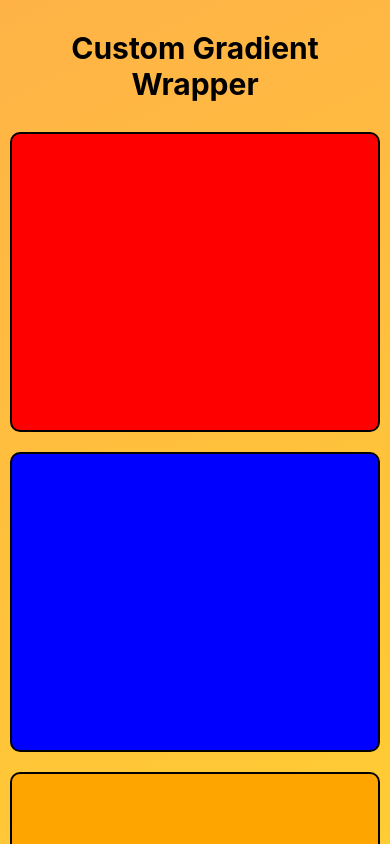
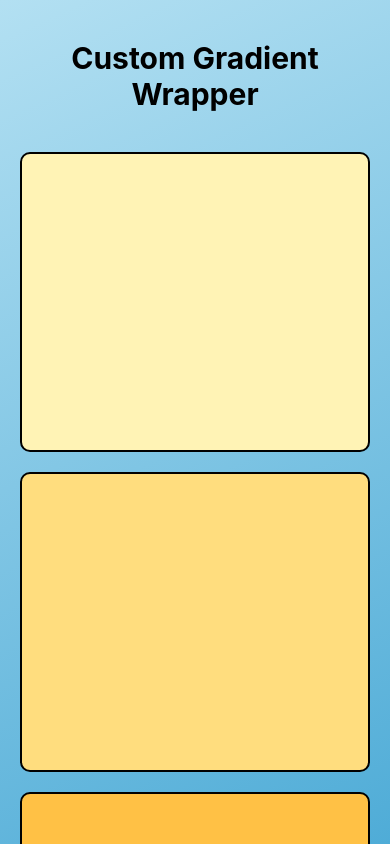
Before and after one commit to denizgulbahar/react-native-wrapper, a React Native app: screen / in a window 390 px wide. Built offline with nearby package versions, Linux system fonts and the light colour scheme.

Commit message:
Some improvements made

```diff
--- a/App.js
+++ b/App.js
@@ -7,16 +7,17 @@ export default function App() {
     <ScreenWrapper>
       <StatusBar style="auto" />
       <Text style={styles.text}>Custom Gradient Wrapper</Text>
-      <View style={[styles.content, { backgroundColor: "red" }]} />
-      <View style={[styles.content, { backgroundColor: "blue" }]} />
-      <View style={[styles.content, { backgroundColor: "orange" }]} />
-      <View style={[styles.content, { backgroundColor: "green" }]} />
-      <View style={[styles.content, { backgroundColor: "purple" }]} />
+      <View style={[styles.content, { backgroundColor: "#FFF3B5" }]} />
+      <View style={[styles.content, { backgroundColor: "#FFDD7E" }]} />
+      <View style={[styles.content, { backgroundColor: "#FFC145" }]} />
+      <View style={[styles.content, { backgroundColor: "#FFA300" }]} />
+      <View style={[styles.content, { backgroundColor: "#D18000" }]} />
     </ScreenWrapper>
   );
 }
 const styles = StyleSheet.create({
   text: {
+    padding: 10,
     fontSize: 30,
     fontWeight: "bold",
     textAlign: "center",
--- a/components/wrapper/screenWrapper.js
+++ b/components/wrapper/screenWrapper.js
@@ -6,9 +6,12 @@ import {
     SafeAreaView,
     Platform,
     TouchableWithoutFeedback,
-    Keyboard
+    Keyboard,
+    Dimensions
 } from 'react-native';
 import { LinearGradient } from 'expo-linear-gradient';
+
+const { width } = Dimensions.get('window');
 
 export const ScreenWrapper = ({ children, type }) => {
     // Determine if the child component have a flatList or not
@@ -26,8 +29,7 @@ export const ScreenWrapper = ({ children, type }) => {
             <SafeAreaView style={styles.safeAreaView}>
             {/* Prevented notches on some phones from conflicting with screen content */}
                 <LinearGradient
-
-                    colors={['#FFB347', '#FFCC33']}
+                    colors={['#B3E0F2', '#4FACD7']}
                     style={styles.linearGradient}
                     start={{ x: 0, y: 0 }}
                     end={{ x: 1, y: 1 }}
@@ -66,7 +68,7 @@ const styles = StyleSheet.create({
     },
     scrollViewContent: {
         flexGrow: 1,  // Allow the ScrollView to grow vertically to fit its content.
-        paddingTop: 10,
+        padding: width>=500 ? 20 : 10,
         paddingBottom: 50,
     }
 }
```
Also changed, not shown: 1 other file (tests, documents, lock files or other folders).
